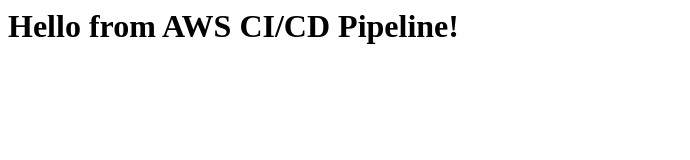
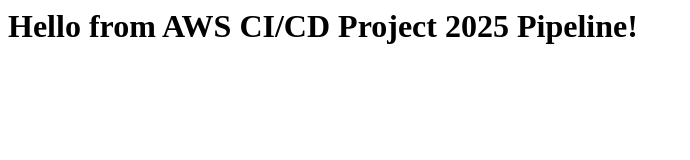
Before and after one commit to sanjay1869/ec2-cicd-demo, a plain HTML site: page index.html in a window 1280 px wide. Shown: the whole page, without its empty margins (0-690 px from the left). Drawn offline with Linux system fonts and the light colour scheme.

Commit message:
Index is updated

```diff
--- a/index.html
+++ b/index.html
@@ -1,3 +1,3 @@
 <html>
-  <h1>Hello from AWS CI/CD Pipeline!</h1>
+  <h1>Hello from AWS CI/CD Project 2025 Pipeline! </h1>
 </html>
```
